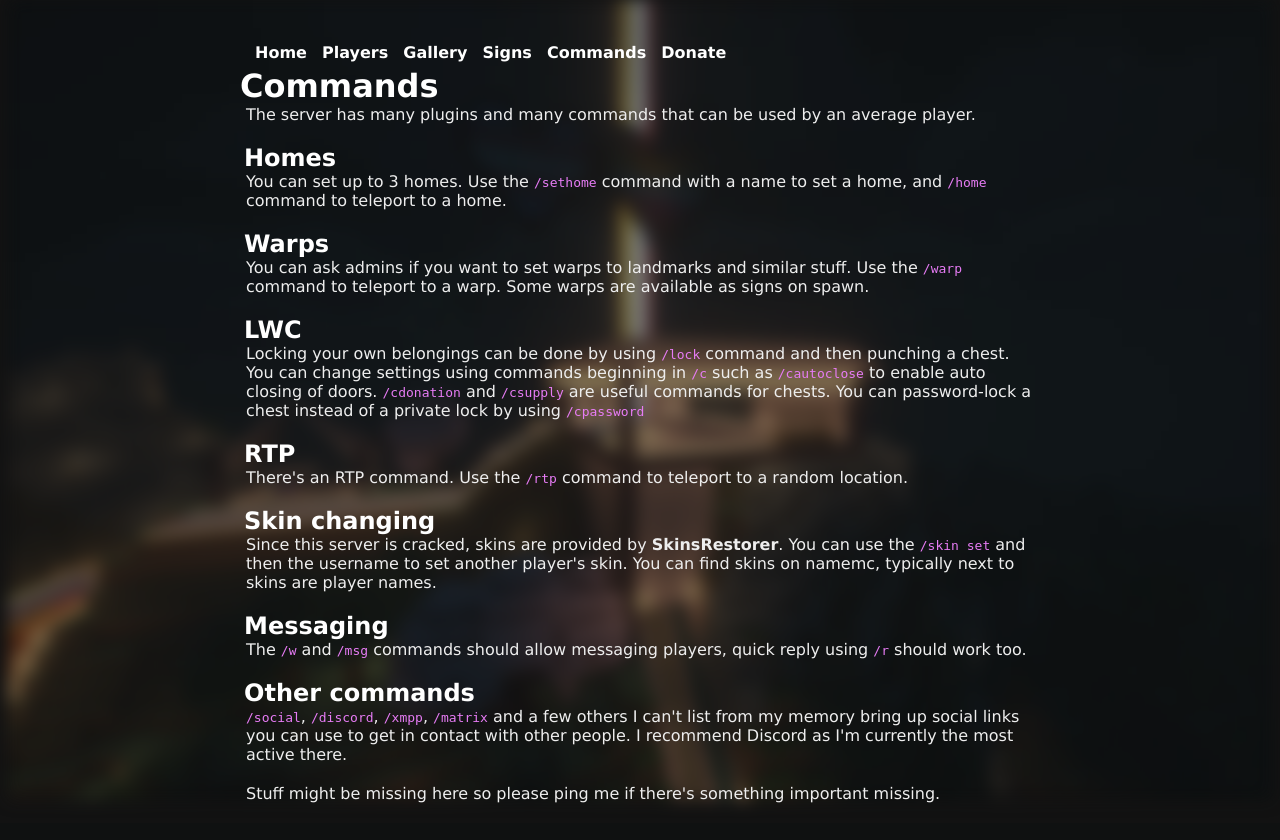
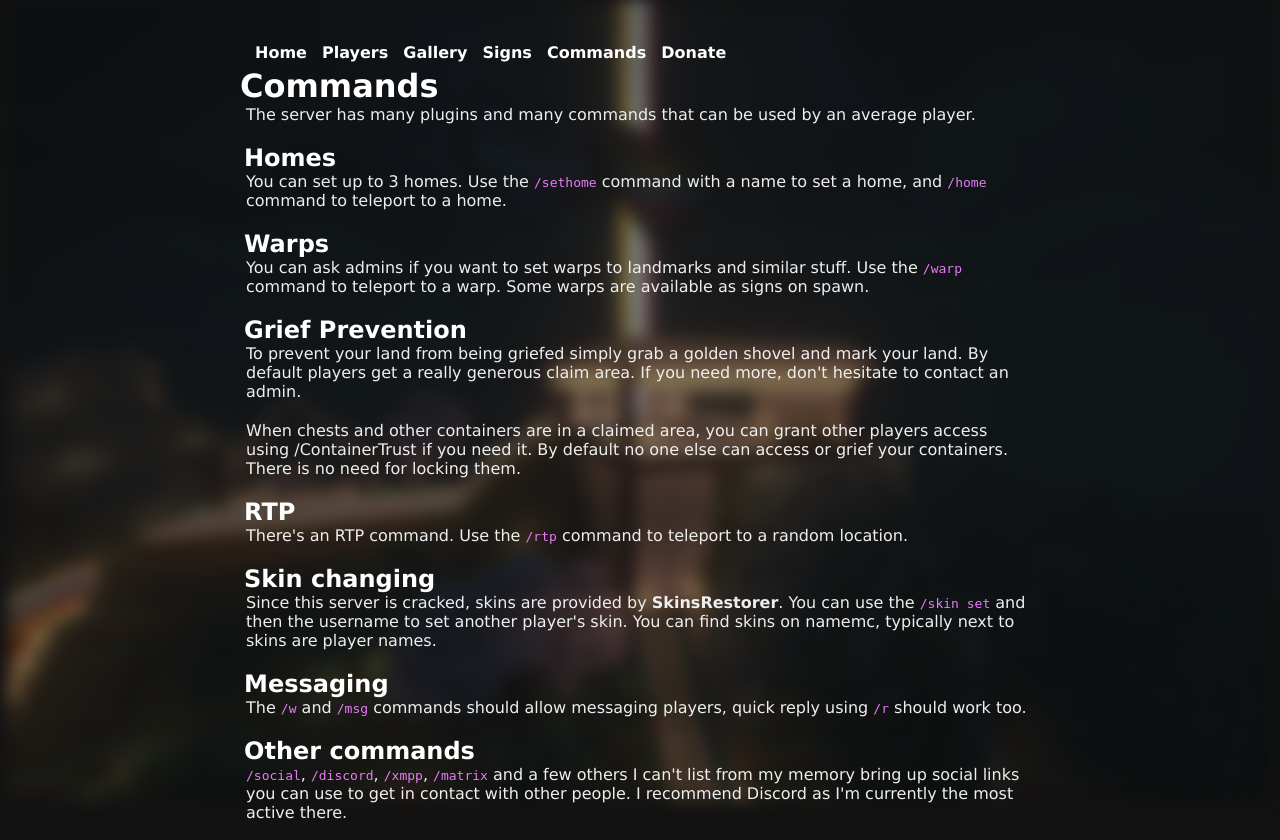
Before and after one commit to mldkyt/mcweb, a PHP site: page /commands in a window 1280 px wide. Shown: the top 840 px of the page. Before the commit the page ends 807 px from the top, so only its background shows below. Run offline with PHP 8.4, Linux system fonts and the light colour scheme.

Commit message:
grief prevention and voice chat

```diff
--- a/website/src/commands/index.php
+++ b/website/src/commands/index.php
@@ -1,13 +1,13 @@
 <!DOCTYPE html>
 <html lang="en">
 <head>
-    <?php include '../../components/meta.php'; ?>
+    <?php include "../../components/meta.php"; ?>
 </head>
 <body>
     <img src="/spawn.webp" alt="Screenshot of a spawn build. There's a staircase on the front resembling a trans flag and a road to the left resembling a trans flag. There's 2 hearts, a trans one and a lesbian one on top. There's 7 beacons forming sort of a T themed with the lesbian and trans flags. The build has walls mostly out of glass, so it's see through. The inside is mostly empty." id="background">
     <br>
     <br>
-    <?php include '../../components/header.php'; ?>
+    <?php include "../../components/header.php"; ?>
     <main>
         <h1>Commands</h1>
         <p>The server has many plugins and many commands that can be used by an average player.</p>
@@ -18,8 +18,10 @@
         <h2>Warps</h2>
         <p>You can ask admins if you want to set warps to landmarks and similar stuff. Use the <code>/warp</code> command to teleport to a warp. Some warps are available as signs on spawn.</p>
 
-        <h2>LWC</h2>
-        <p>Locking your own belongings can be done by using <code>/lock</code> command and then punching a chest. You can change settings using commands beginning in <code>/c</code> such as <code>/cautoclose</code> to enable auto closing of doors. <code>/cdonation</code> and <code>/csupply</code> are useful commands for chests. You can password-lock a chest instead of a private lock by using <code>/cpassword</code></p>
+        <h2>Grief Prevention</h2>
+        <p>To prevent your land from being griefed simply grab a golden shovel and mark your land. By default players get a really generous claim area. If you need more, don't hesitate to contact an admin.</p>
+
+        <p>When chests and other containers are in a claimed area, you can grant other players access using /ContainerTrust if you need it. By default no one else can access or grief your containers. There is no need for locking them.</p>
 
         <h2>RTP</h2>
         <p>There's an RTP command. Use the <code>/rtp</code> command to teleport to a random location.</p>
```
Also changed, not shown: website/src/index.php (+4 -3 lines).
